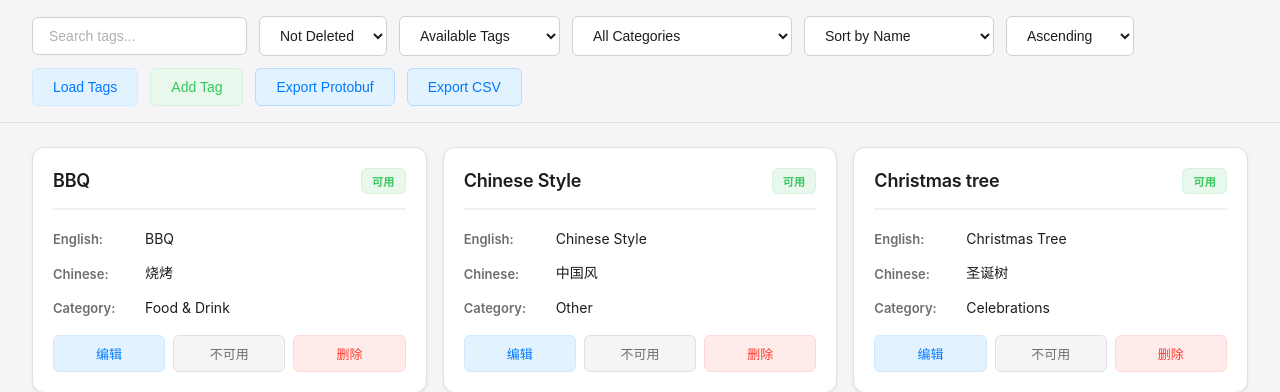
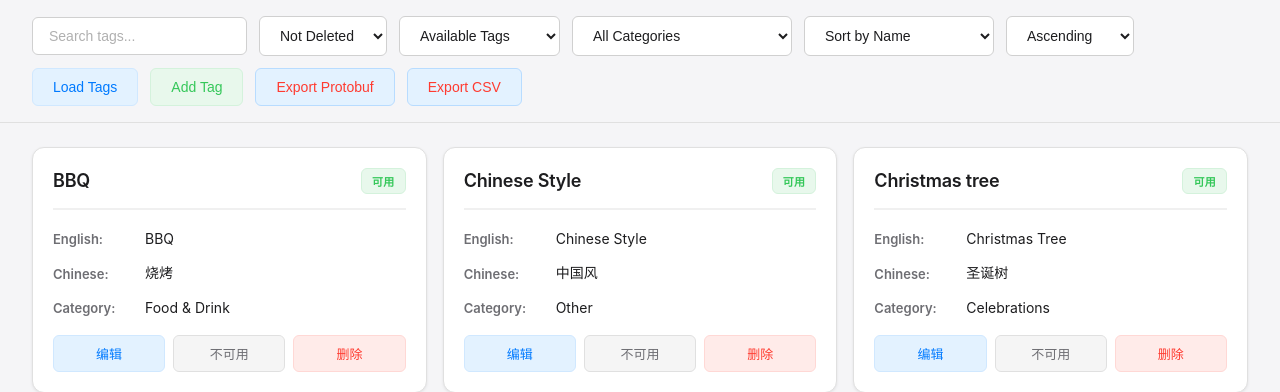
Before and after one commit to xylcm/curator-tag-vocab, a Flask app: page /tagging/vocab/ in a window 1280 px wide. Shown: the part 209-601 px from the top of the page. Run offline with Flask 3, Linux system fonts and the light colour scheme; data comes from the database, SQL or seed files in the repository; parts of the project's set-up code (start-up, migrations or seed data) failed here and were passed over.

Commit message:
feat: change export button font color to red
- Add new .btn-export CSS class with red font color (#ff3b30)
- Update export buttons in tags.html to use btn-export class
- Maintain consistent styling with existing btn-info (blue background)

Resolves #7

Co-Authored-By: Claude Opus 4.5 <noreply@anthropic.com>

```diff
--- a/src/static/css/main.css
+++ b/src/static/css/main.css
@@ -153,6 +153,17 @@ body {
 }
 
 .btn-info:hover {
+    background: #d0e8ff;
+    border-color: #9fceff;
+}
+
+.btn-export {
+    background: #e3f2ff;
+    color: #ff3b30;
+    border: 1px solid #b8dcff;
+}
+
+.btn-export:hover {
     background: #d0e8ff;
     border-color: #9fceff;
 }
--- a/src/templates/tags.html
+++ b/src/templates/tags.html
@@ -60,8 +60,8 @@
 
         <button class="btn btn-primary" id="load-btn">Load Tags</button>
         <button class="btn btn-success" id="add-btn">Add Tag</button>
-        <button class="btn btn-info" id="export-protobuf-btn">Export Protobuf</button>
-        <button class="btn btn-info" id="export-csv-btn">Export CSV</button>
+        <button class="btn btn-export" id="export-protobuf-btn">Export Protobuf</button>
+        <button class="btn btn-export" id="export-csv-btn">Export CSV</button>
     </div>
 </div>
 
```
